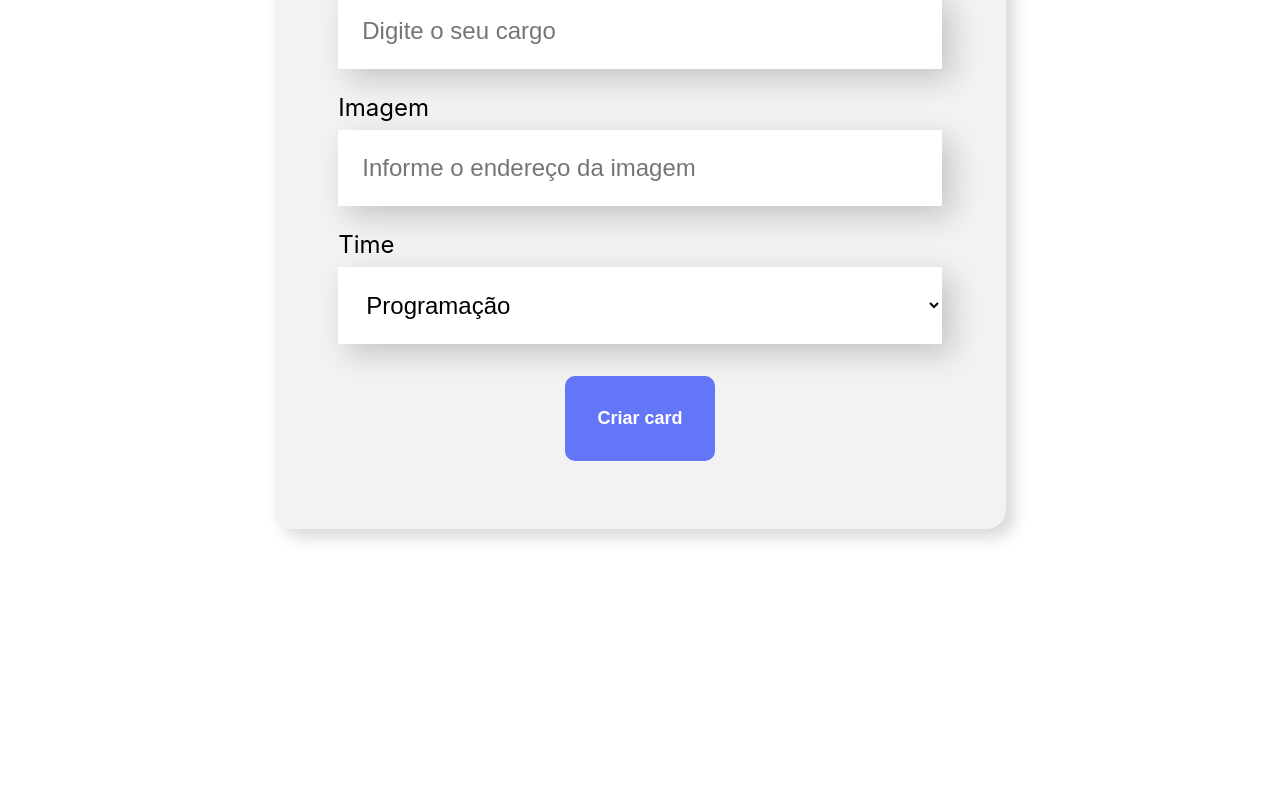
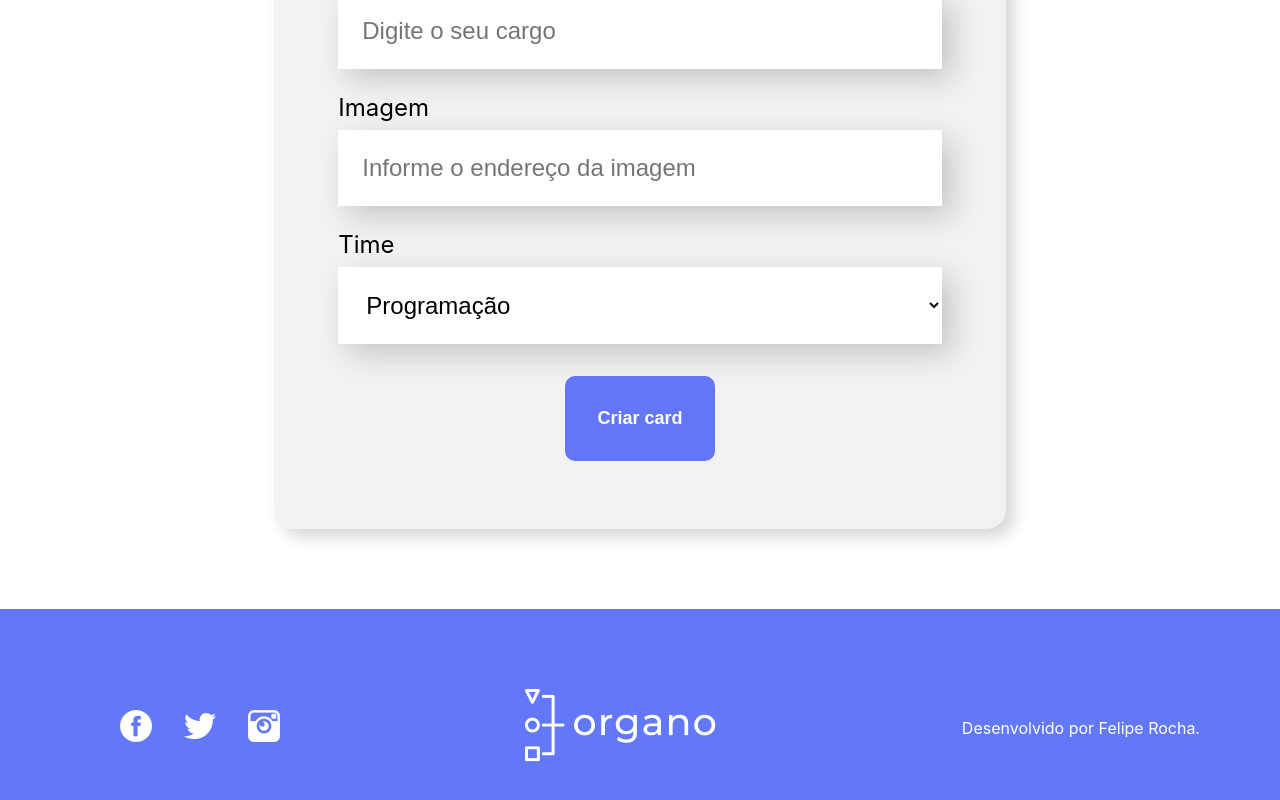
Before and after one commit to Esspio/Organograma_Empresarial, a React (Create React App) app in the folder organograma_empresarial/: page / in a window 1280 px wide. Shown: the part 868-1668 px from the top of the page. Before the commit the page ends 1477 px from the top, so only its background shows below. Built offline with nearby package versions, Linux system fonts and the light colour scheme.

Commit message:
Criacao component Footer

```diff
--- a/organograma_empresarial/src/App.js
+++ b/organograma_empresarial/src/App.js
@@ -3,6 +3,7 @@
 import Banner from './components/Banner';
 import Form from './components/Form';
 import Team from './components/Team';
+import Footer from './components/Footer';
 
 function App() {
 
@@ -65,6 +66,8 @@
                       colaboradores={colaboradores.filter(
                                                           colaborador => colaborador.time === time.nome
                       )}/>)}
+
+      <Footer/>
     </div>
   );
 }
--- /dev/null
+++ b/organograma_empresarial/src/components/Footer/Footer.css
@@ -0,0 +1,17 @@
+.footer {
+    background: #6278F7;
+    color: #FFF;
+    padding: 80px;
+    display: flex;
+    justify-content: space-between;
+    align-items: center;
+}
+
+.footer ul li {
+    display: inline-block;
+    margin-right: 32px;
+}
+
+.footer ul li:last-child {
+    margin-right: 0;
+}
--- /dev/null
+++ b/organograma_empresarial/src/components/Footer/Footer.js
@@ -0,0 +1,35 @@
+import './Footer.css';
+
+export const Footer = () => {
+    return (
+        <footer className="footer">
+            <section>
+                <ul>
+                    <li>
+                        <a href="facebook.com" target="_blank">
+                            <img src="/imagens/fb.png" alt="" />
+                        </a>
+                    </li>
+                    <li>
+                        <a href="twitter.com" target="_blank">
+                            <img src="/imagens/tw.png" alt="" />
+                        </a>
+                    </li>
+                    <li>
+                        <a href="instagram.com" target="_blank">
+                            <img src="/imagens/ig.png" alt="" />
+                        </a>
+                    </li>
+                </ul>
+            </section>
+            <section>
+                <img src="/imagens/logo.png" alt="" />
+            </section>
+            <section>
+                <p>
+                    Desenvolvido por Felipe Rocha.
+                </p>
+            </section>
+        </footer>
+    )
+};
--- /dev/null
+++ b/organograma_empresarial/src/components/Footer/index.js
@@ -0,0 +1,3 @@
+import { Footer } from "./Footer";
+
+export default Footer;
```
